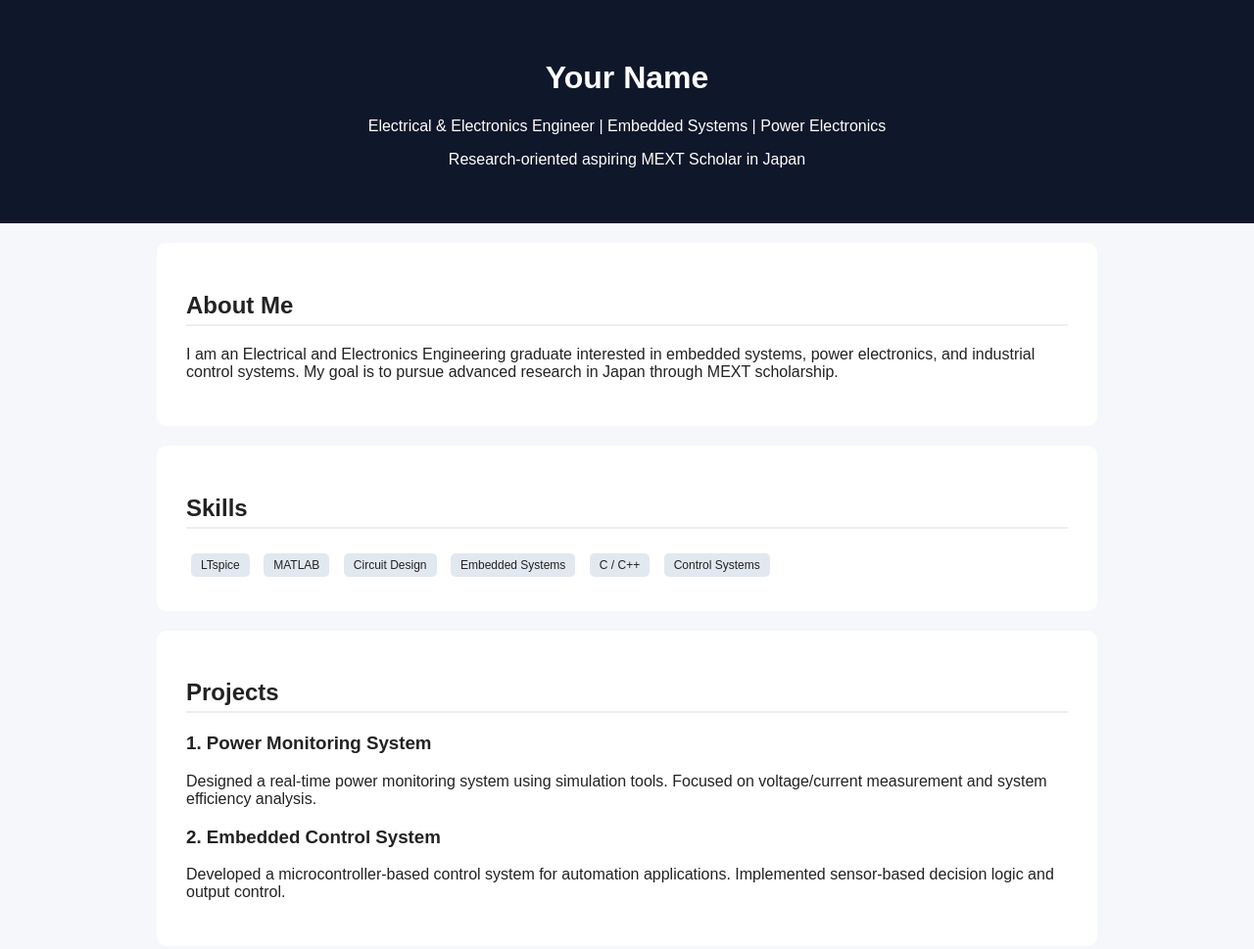
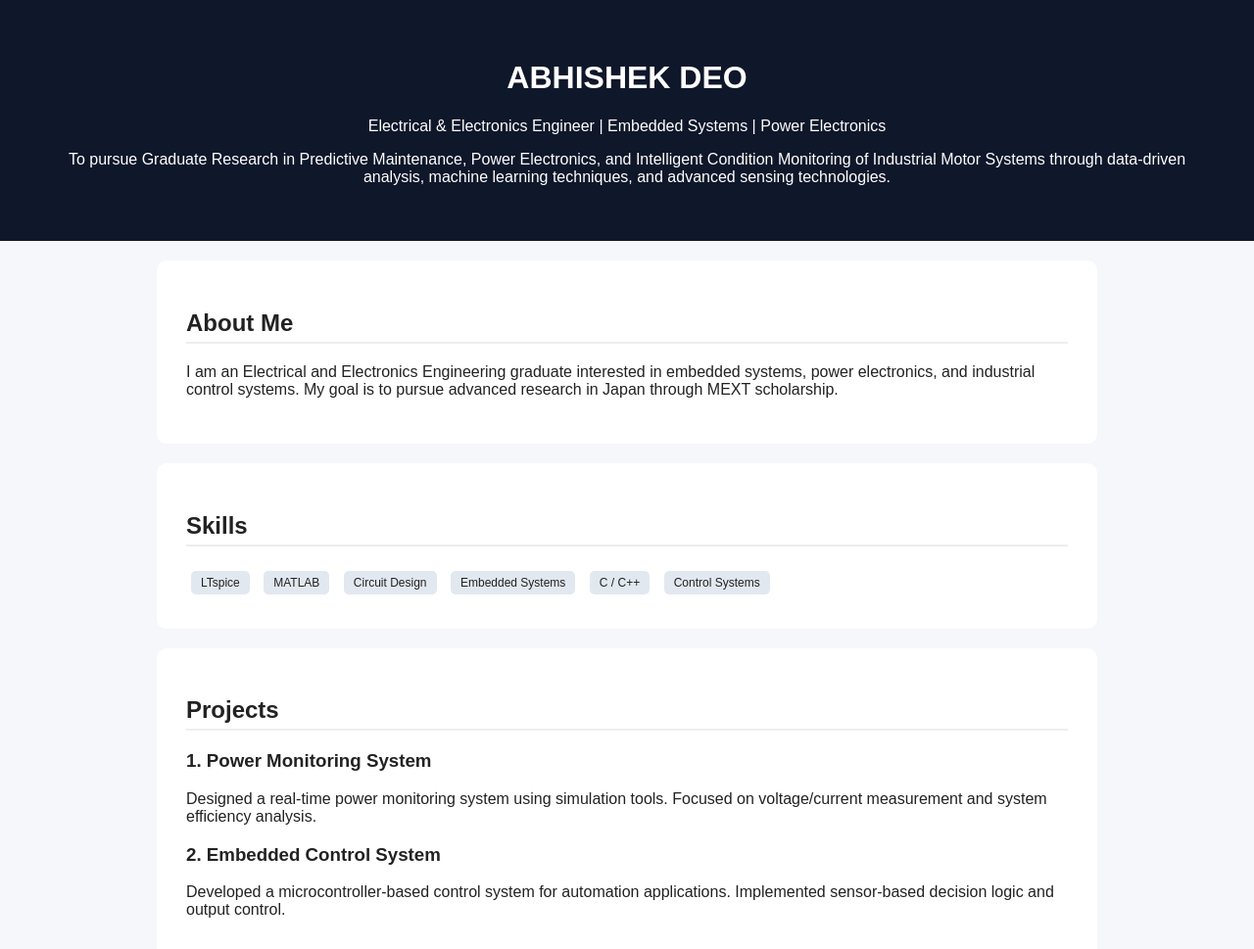
Before and after one commit to npl-deo/abhishekdeo, a plain HTML site: page index.html in a window 1280 px wide. Shown: the top 969 px of the page at 98% size. Drawn offline with Linux system fonts and the light colour scheme.

Commit message:
Add files via upload

```diff
--- a/index.html
+++ b/index.html
@@ -43,9 +43,9 @@
 <body>
 
 <header>
-  <h1>Your Name</h1>
+  <h1>ABHISHEK DEO</h1>
   <p>Electrical & Electronics Engineer | Embedded Systems | Power Electronics</p>
-  <p>Research-oriented aspiring MEXT Scholar in Japan</p>
+  <p>To pursue Graduate Research in Predictive Maintenance, Power Electronics, and Intelligent Condition Monitoring of Industrial Motor Systems through data-driven analysis, machine learning techniques, and advanced sensing technologies.</p>
 </header>
 
 <section>
```
